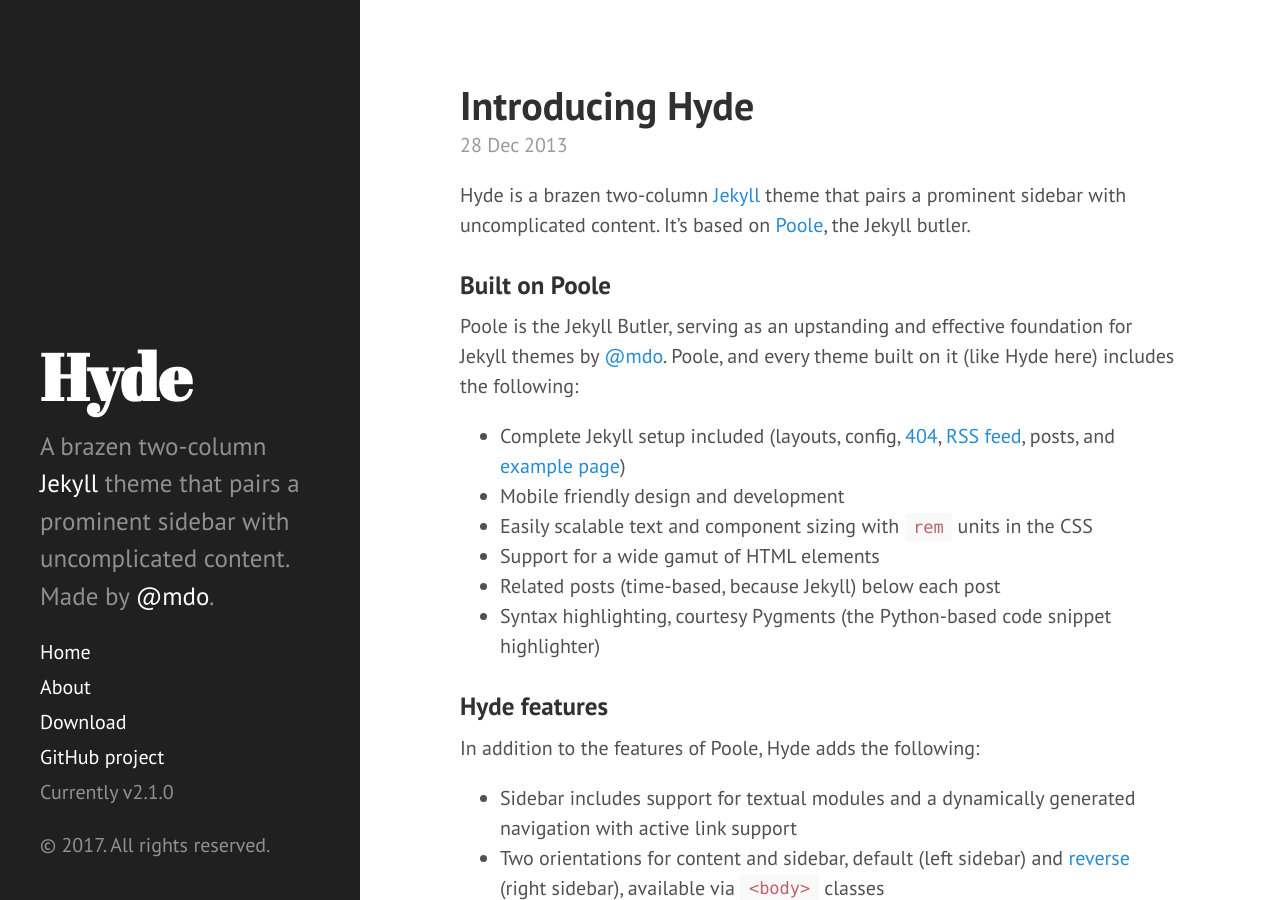
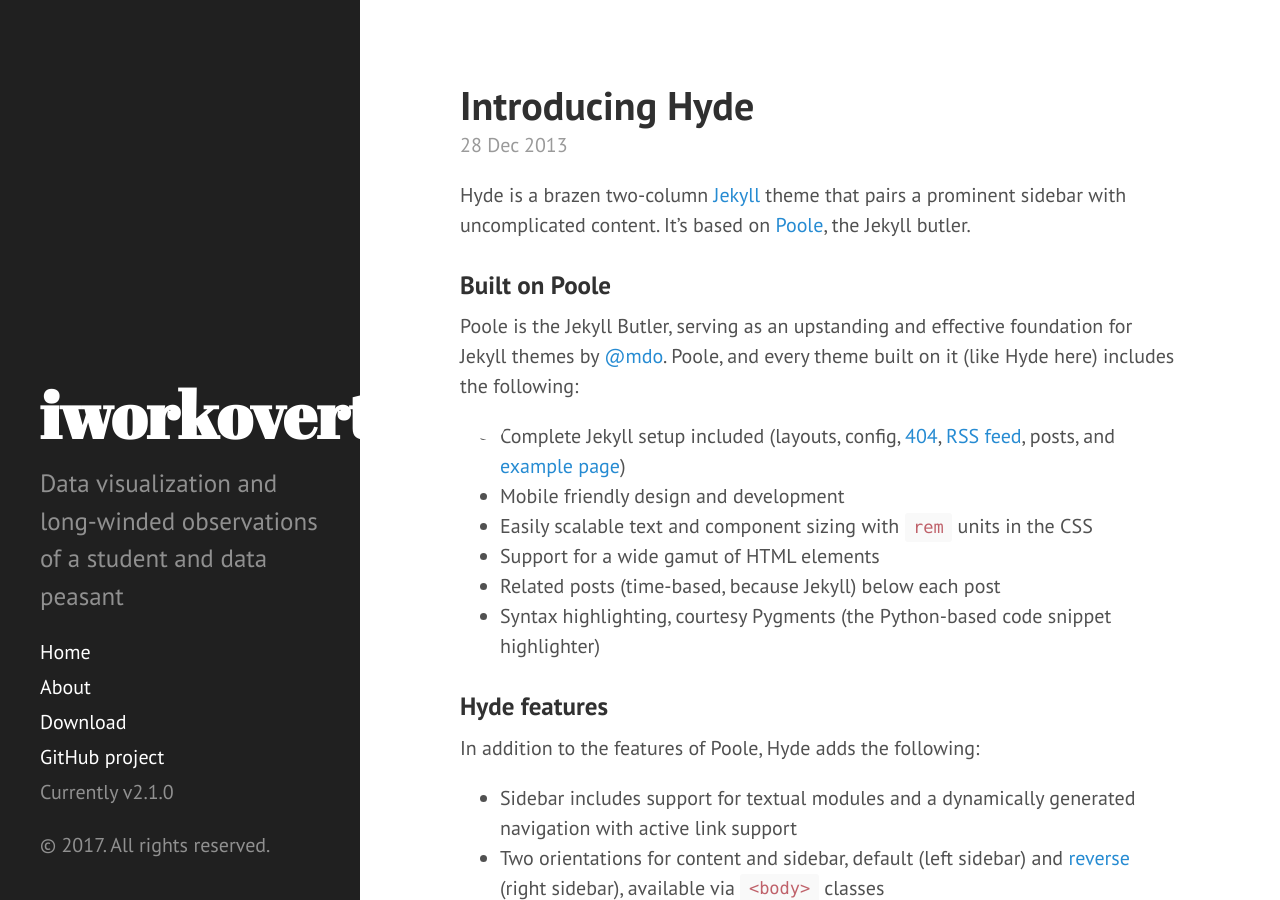
Before and after one commit to rich-ard/rich-ard.github.io, a Jekyll site: the page built from index.html, in a window 1280 px wide and 900 px high. Built offline with Jekyll 4.4.1, drawn with Linux system fonts in a browser that asks for light colours; Markdown is read by kramdown in place of the engine named in the settings; the list of posts is cut into pages by our own code.

Commit message:
Update _config.yml

```diff
--- a/_config.yml
+++ b/_config.yml
@@ -7,15 +7,15 @@ permalink:        pretty
 
 
 # Setup
-title:            Hyde
-tagline:          'A Jekyll theme'
-description:      'A brazen two-column <a href="http://jekyllrb.com" target="_blank">Jekyll</a> theme that pairs a prominent sidebar with uncomplicated content. Made by <a href="https://twitter.com/mdo" target="_blank">@mdo</a>.'
-url:              http://hyde.getpoole.com
+title:            iworkoverti.me
+tagline:          'The power of analysis'
+description:      'Data visualization and long-winded observations of a student and data peasant'
+url:              http://iworkoverti.me
 baseurl:          /
 
 author:
-  name:           'Mark Otto'
-  url:            https://twitter.com/mdo
+  name:           'Richard Brandt'
+  url:
 
 paginate:         5
 
@@ -23,4 +23,4 @@ paginate:         5
 version:          2.1.0
 
 github:
-  repo:           https://github.com/poole/hyde
+#  repo:           https://github.com/poole/hyde
```
